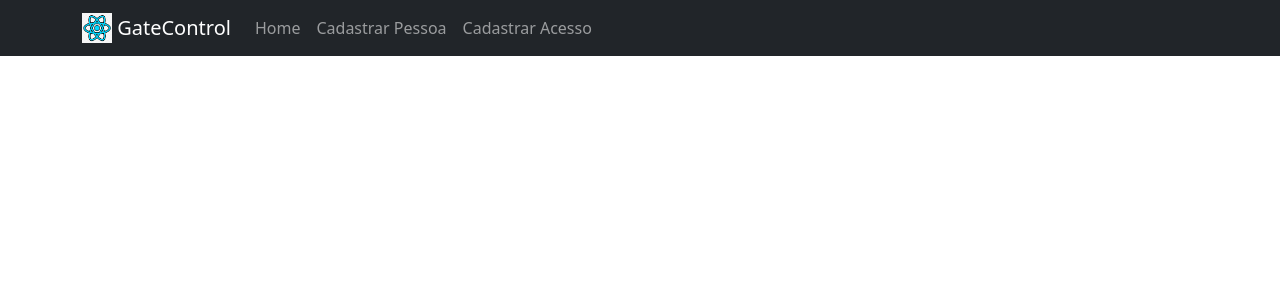
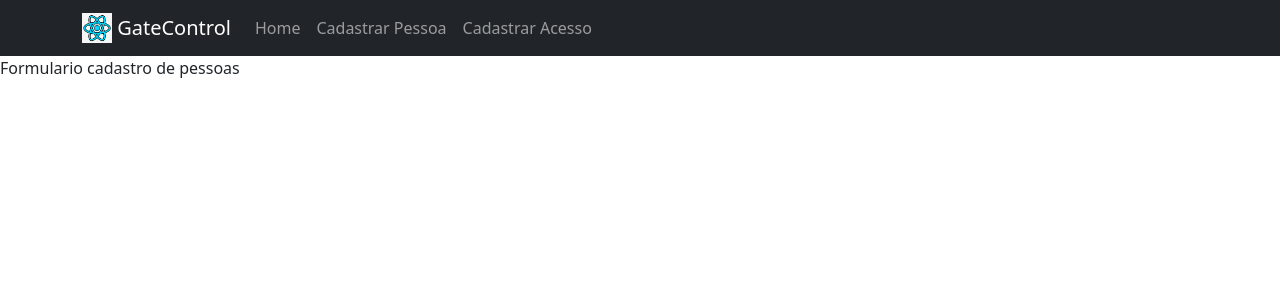
Before and after one commit to brunoprestesap/gestao-acesso-cidadao, a React (Create React App) app: page /novousuario in a window 1280 px wide. Shown: the top 300 px of the page. Built offline with nearby package versions, Linux system fonts and the light colour scheme.

Commit message:
Criacao componentes e rotas

```diff
--- a/src/App.js
+++ b/src/App.js
@@ -5,6 +5,8 @@ import HomePage from './pages/HomePage';
 //
 /* import { Toaster } from 'react-hot-toast'; */
 import { Routes, Route } from 'react-router-dom';
+import FormCadastroPessoa from './pages/FormCadastroPessoa';
+import FormUpdatePessoa from './pages/FormUpdatePessoa';
 
 //
 
@@ -15,6 +17,8 @@ function App() {
       <NavBar />
       <Routes>
         <Route path="/" element={<HomePage />} />
+        <Route path="/novousuario" element={<FormCadastroPessoa />} />
+        <Route path="/usuario/:userId" element={<FormUpdatePessoa />} />
         {/* <Route path="/NovoAcesso/:userID" element={<NovoAcesso />} /> */}
       </Routes>
     </div>
--- /dev/null
+++ b/src/pages/FormCadastroPessoa.js
@@ -0,0 +1,7 @@
+function FormCadastroPessoa(){
+    return (
+        <div>Formulario cadastro de pessoas</div>
+    )
+}
+
+export default FormCadastroPessoa;
--- /dev/null
+++ b/src/pages/FormUpdatePessoa.js
@@ -0,0 +1,5 @@
+export default function FormUpdatePessoa(){
+    return (
+        <div>Form Update Pessoa</div>
+    )
+}
```
